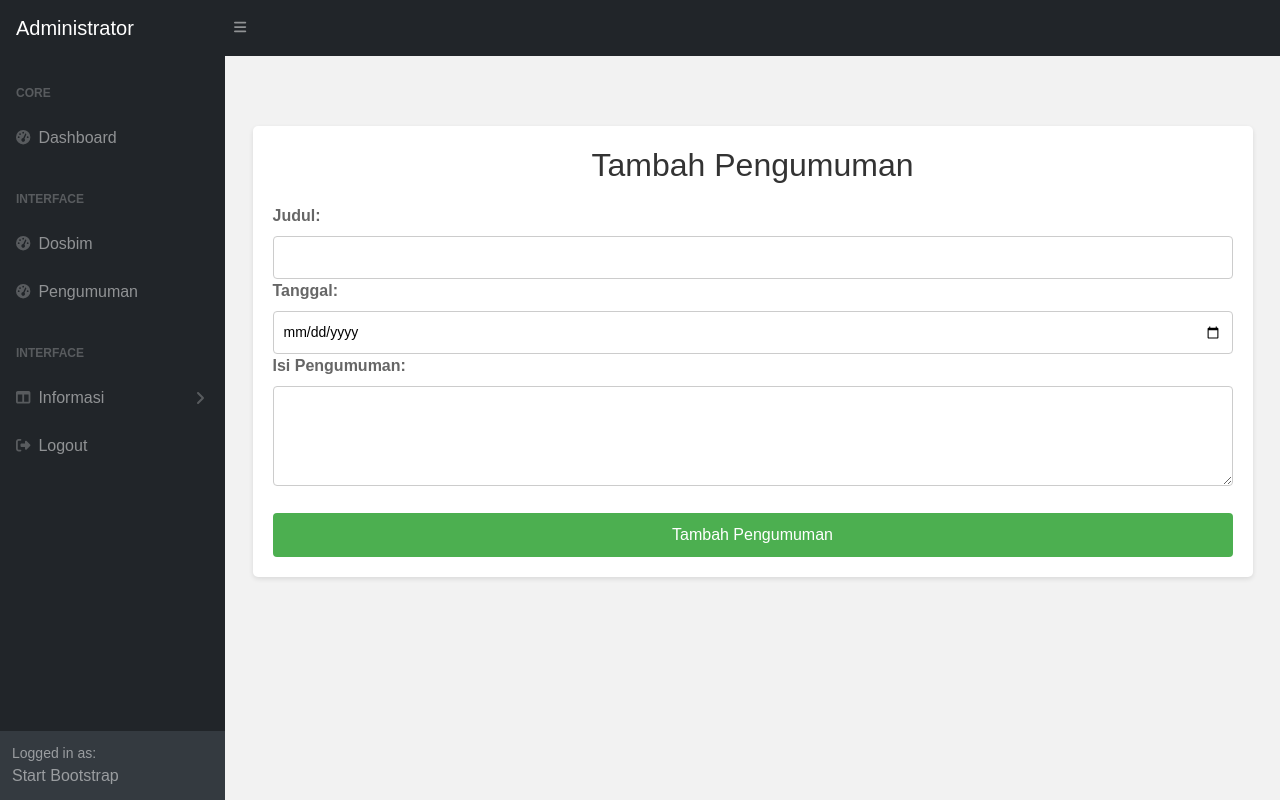
After one commit to reinaldyakbar/project_sidang, a CodeIgniter app: page /project_sidang/index.php/pengumuman/tambah_pengumuman in a window 1280 px wide. The commit adds this page. Run offline with CodeIgniter, Linux system fonts and the light colour scheme; some libraries are stand-ins or nearby versions.

Commit message:
pengumuman

```diff
--- a/application/config/autoload.php
+++ b/application/config/autoload.php
@@ -132,4 +132,4 @@ $autoload['language'] = array();
 |
 |	$autoload['model'] = array('first_model' => 'first');
 */
-$autoload['model'] = array('model_dosbim');
+$autoload['model'] = array('model_dosbim', 'model_pengumuman');
--- /dev/null
+++ b/application/controllers/Pengumuman.php
@@ -0,0 +1,86 @@
+<?php
+defined('BASEPATH') or exit('No direct script access allowed');
+
+class Pengumuman extends CI_Controller
+{
+    public function index()
+    {
+        $data['pengumuman'] = $this->model_pengumuman->getPengumuman();
+        $this->load->view('layout/header');
+        $this->load->view('layout/sidebar');
+        $this->load->view('admin/pengumuman', $data);
+        $this->load->view('layout/footer');
+    }
+    public function add_pengumuman()
+    {
+        $no = $this->input->post('no');
+        $judul = $this->input->post('judul');
+        $isi_pengumuman = $this->input->post('isi_pengumuman');
+        $tanggal = date('Y-m-d');
+
+
+        $data = array(
+            'no' => $no,
+            'judul' => $judul,
+            'isi_pengumuman' => $isi_pengumuman,
+            'tanggal' => $tanggal
+
+        );
+
+        $this->model_pengumuman->insert($data, 'tb_pengumuman');
+        $_SESSION["sukses"] = 'pengumuman berhasil di tambahkan';
+        redirect('pengumuman/index');
+    }
+    public function update_pengumuman()
+    {
+        $no = $this->input->post('no');
+        $judul = $this->input->post('judul');
+        $isi_pengumuman = $this->input->post('isi_pengumuman');
+        $tanggal = date('Y-m-d');
+
+
+        $data = array(
+            'no' => $no,
+            'npp' => $judul,
+            'isi_pengumuman' => $isi_pengumuman,
+            'tanggal' => $tanggal
+
+        );
+
+        $where = array(
+            'id' => $id
+        );
+
+        $this->model_pengumuman->update($where, $data, 'tb_pengumuman');
+        redirect('pengumuman/index');
+    }
+    public function edit_pengumuman($id)
+    {
+        $where = array('id' => $id);
+        $data['pengumuman'] = $this->model_pengumuman->edit($where, 'tb_pengumuman')->result();
+        $this->load->view('layout/header');
+        $this->load->view('layout/sidebar');
+        $this->load->view('admin/pengumuman', $data);
+        $this->load->view('layout/footer');
+    }
+    public function delete_pengumuman($id)
+    {
+        $where = array('id' => $id);
+        $this->model_pengumuman->delete($where, 'tb_pengumuman');
+        redirect('pengumuman/index');
+    }
+    public function tambah_pengumuman()
+    {
+        $this->load->view('layout/header');
+        $this->load->view('layout/sidebar');
+        $this->load->view('admin/add_pengumuman');
+        $this->load->view('layout/footer');
+    }
+    public function isi_pengumuman()
+    {
+        $this->load->view('layout/header');
+        $this->load->view('layout/sidebar');
+        $this->load->view('admin/isi_pengumuman');
+        $this->load->view('layout/footer');
+    }
+}
--- /dev/null
+++ b/application/models/model_pengumuman.php
@@ -0,0 +1,31 @@
+<?php
+defined('BASEPATH') or exit('No direct script access allowed');
+
+class model_pengumuman extends CI_Model
+{
+    public function getPengumuman()
+    {
+        $query = $this->db->get('tb_pengumuman'); // Ganti "nama_table" dengan nama tabel yang Anda gunakan
+        return $query->result();
+    }
+    public function insert($data, $table)
+    {
+        $this->db->insert($table, $data);
+    }
+    public function edit($where, $table)
+    {
+        return $this->db->get_where($table, $where);
+    }
+
+    public function update($where, $data, $table)
+    {
+        $this->db->where($where);
+        $this->db->update($table, $data);
+    }
+    public function delete($where, $table)
+    {
+        $this->db->where($where);
+        $this->db->delete($table);
+    }
+
+}
--- /dev/null
+++ b/application/views/admin/add_pengumuman.php
@@ -0,0 +1,85 @@
+<head>
+    <title>Tambah Pengumuman</title>
+    <style>
+        body {
+            background-color: #f2f2f2;
+            font-family: Arial, sans-serif;
+        }
+
+        .container {
+            max-width: 1000px;
+            margin: 0 auto;
+            padding: 20px;
+            background-color: #fff;
+            border-radius: 5px;
+            box-shadow: 0 2px 5px rgba(0, 0, 0, 0.1);
+        }
+
+        h2 {
+            text-align: center;
+            color: #333;
+        }
+
+        form {
+            margin-top: 20px;
+        }
+
+        label {
+            display: block;
+            margin-bottom: 8px;
+            font-weight: bold;
+            color: #666;
+        }
+
+        input[type="text"],
+        input[type="date"],
+        textarea {
+            width: 100%;
+            padding: 10px;
+            border: 1px solid #ccc;
+            border-radius: 4px;
+            box-sizing: border-box;
+            font-size: 14px;
+        }
+
+        textarea {
+            height: 100px;
+        }
+
+        input[type="submit"] {
+            display: block;
+            width: 100%;
+            padding: 10px;
+            margin-top: 20px;
+            border: none;
+            background-color: #4CAF50;
+            color: #fff;
+            font-size: 16px;
+            border-radius: 4px;
+            cursor: pointer;
+        }
+
+        input[type="submit"]:hover {
+            background-color: #45a049;
+        }
+    </style>
+</head>
+
+<div id="layoutSidenav_content">
+    <div class="container" style="margin-top: 70px; margin-bottom: 8px;">
+        <h2>Tambah Pengumuman</h2>
+
+        <form action="<?php echo base_url('pengumuman/add_pengumuman') ?>" method="POST">
+            <label for="judul">Judul:</label>
+            <input type="text" id="judul" name="judul" required>
+
+            <label for="tanggal">Tanggal:</label>
+            <input type="date" id="tanggal" name="tanggal" required>
+
+            <label for="isi_pengumuman">Isi Pengumuman:</label>
+            <textarea id="isi_pengumuman" name="isi_pengumuman" rows="4" required></textarea>
+
+            <input type="submit" value="Tambah Pengumuman">
+        </form>
+    </div>
+</div>
--- a/application/views/admin/dosbim.php
+++ b/application/views/admin/dosbim.php
@@ -13,6 +13,10 @@
             <table id="example" class="table table-striped" style="width:100%">
                 <div class="row">
                     <div class="col-lg-12">
+                        <div class="text-center mb-5">
+                            <h2 class="display-7 fw-bolder mb-5 "><span class="d-inline ">Daftar Dosen
+                                    Pembimbing</span></h2>
+                        </div>
                         <!-- Tombol Tambah Dosen -->
                         <div class="d-flex justify-content-end mb-4">
                             <button class="btn btn-secondary" data-bs-toggle="modal"
```
Also changed, not shown: application/controllers/Admin.php (+73 -0 lines), application/controllers/Dashboard.php (+8 -0 lines), application/views/admin/isi_pengumuman.php (added, +56 -0 lines), application/views/admin/pengumuman.php (+22 -18 lines), application/views/front-end/isi_pengumuman.php (added, +68 -0 lines), application/views/front-end/pengumuman.php (+8 -4 lines).
